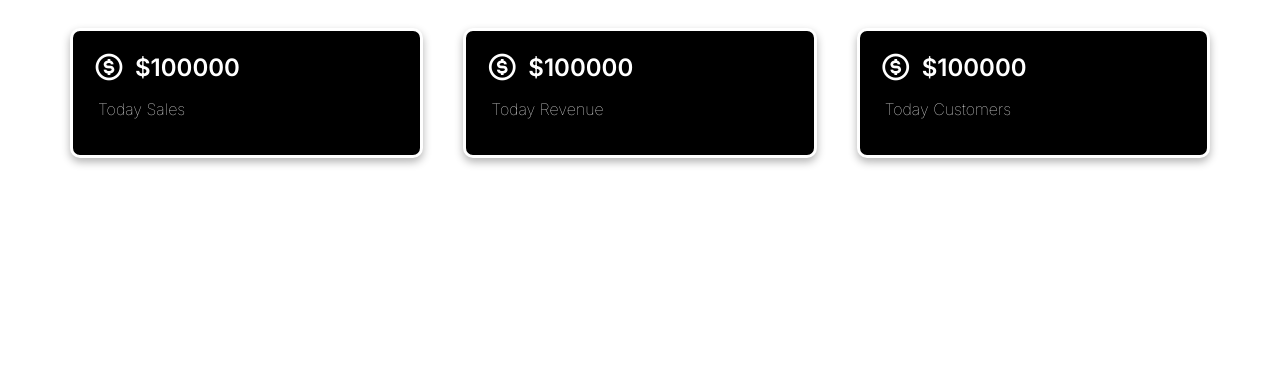
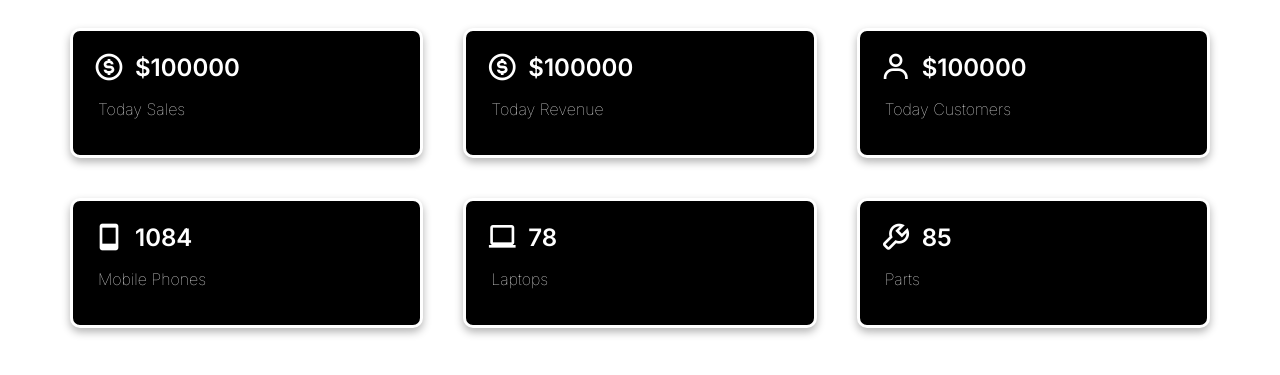
Before and after one commit to NadunAtGit/WebGroupProject, a PHP site: page /Dashboard.php in a window 1280 px wide. Shown: the top 375 px of the page. Run offline with PHP 8.4, Linux system fonts and the light colour scheme.

Commit message:
CRUD bug solved

```diff
--- a/Dashboard/Dashboard.php
+++ b/Dashboard/Dashboard.php
@@ -33,10 +33,34 @@
             </div>
             <div class="data-div">
                 <div class="inner-div">
-                    <i class=".i-div bx bx-dollar-circle"></i>
+                    <i class=".i-div bx bx-user"></i>
                     <h1>$100000</h1>
             </div>
             <p>Today Customers</p>
+            </div>
+        </div>
+
+        <div class="top-div">
+            <div class="data-div">
+                <div class="inner-div">
+                        <i class="i-div bx bx-mobile"></i>
+                        <h1>1084</h1>
+                </div>
+                <p>Mobile Phones</p>
+            </div>
+            <div class="data-div">
+                <div class="inner-div">
+                    <i class=".i-div bx bx-laptop"></i>
+                    <h1>78</h1>
+            </div>
+            <p>Laptops</p>
+            </div>
+            <div class="data-div">
+                <div class="inner-div">
+                    <i class=".i-div bx  bx-wrench"></i>
+                    <h1>85</h1>
+            </div>
+            <p>Parts</p>
             </div>
         </div>
 
--- a/Suppliers/Suppliers.php
+++ b/Suppliers/Suppliers.php
@@ -62,6 +62,7 @@
         </ul>
     </div>
 </td>
+
                             </tr>
                             <?php
                         }
--- a/Suppliers/Update_Supplier.php
+++ b/Suppliers/Update_Supplier.php
@@ -1,5 +1,5 @@
 <?php
-require "../Database/db.php";
+include("../Database/db.php");
 
 // Connect to the database
 $conn = $connection;
@@ -43,7 +43,7 @@ if (isset($_POST["update_supplier"])) {
         die("SQL error: " . $conn->error);
     }
 
-    $stmt->bind_param("ssssi", $name, $telephone, $email, $items, $supplier_id);
+    $stmt->bind_param("sssss", $name, $telephone, $email, $items, $supplier_id);
 
     if ($stmt->execute()) {
         header("Location: Suppliers.php");
```
Also changed, not shown: Suppliers/Delete_Supplier.php (+18 -17 lines), Users/Delete_User.php (+14 -17 lines), User_images/admin123.png (added), User_images/sam123.jpg (added). Lines whose indentation alone changed are shown as unchanged.
